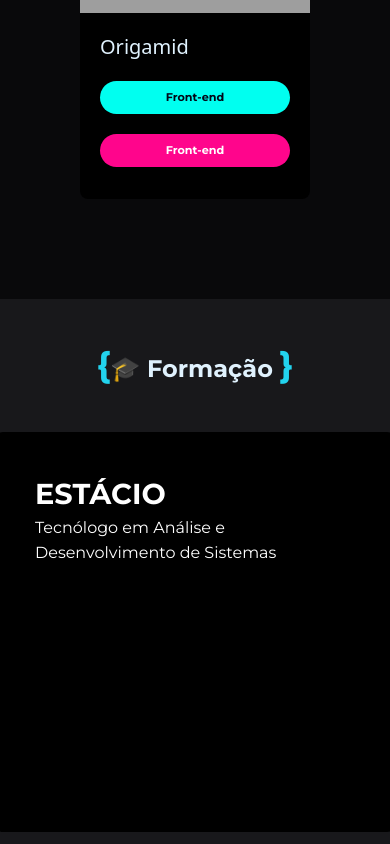
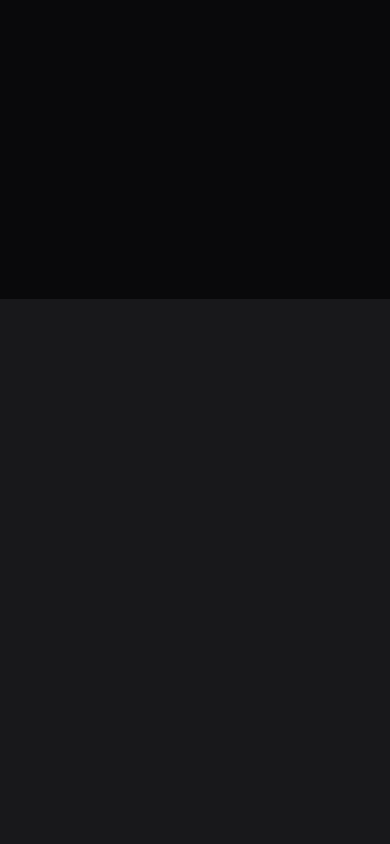
Before and after one commit to pedromakaveli/portfolio, a Vue app: page / in a window 390 px wide. Shown: the part 4000-4844 px from the top of the page. Built offline with nearby package versions, Linux system fonts and the light colour scheme; grey boxes are pictures that could not be loaded.

Commit message:
Add fade animations and set delay

```diff
--- a/src/App.vue
+++ b/src/App.vue
@@ -3,9 +3,9 @@
 
     <navbar></navbar>
 
-    <introduction id="intro"></introduction>
+    <introduction data-aos="fade-right" data-aos-duration="1200" id="intro"></introduction>
 
-    <my-portfolio></my-portfolio>
+    <my-portfolio data-aos="fade-up" data-aos-duration="600"></my-portfolio>
 
     <formacao></formacao>
 
--- a/src/components/formacaoSection.vue
+++ b/src/components/formacaoSection.vue
@@ -1,12 +1,12 @@
 <template>
     <!-- Inicia a div do portfolio -->
-    <div class="mt-20 bg-zinc-900 pt-10 md:pt-20 pb-5 px-20 min-h-screen">
+    <div  class="mt-20 bg-zinc-900 pt-10 md:pt-20 pb-5 px-20 min-h-screen">
         <div class="container mx-auto">
-            <h1 id="formacao" class="text-center cursor-pointer font-bold font-montserrat text-sky-100 text-[1.5rem] md:text-[2rem] hover:text-cyan-400">
+            <h1 data-aos="fade-right" data-aos-duration="600" id="formacao" class="text-center cursor-pointer font-bold font-montserrat text-sky-100 text-[1.5rem] md:text-[2rem] hover:text-cyan-400">
                 <span class="text-cyan-400 text-[2.2rem]">{</span>🎓 Formação <span class="text-cyan-400 text-[2.2rem]">}</span></h1>
 
                 <div class="gap-10 grid mt-10 md:flex justify-center content-center items-center min-h-[70vh]">
-                    <div v-for="(formacao, index) in formacao" :key="index" class="flex flex-col gap-2 h-[400px] w-[400px] px-10 py-10 course bg-black rounded-lg hover:scale-[105%] ease-in-out duration-150">
+                    <div data-aos="flip-left" data-aos-duration="2000" v-for="(formacao, index) in formacao" :key="index" class="flex flex-col gap-2 h-[400px] w-[400px] px-10 py-10 course bg-black rounded-lg hover:scale-[105%] ease-in-out duration-150">
 
                         <div class="flex-grow cursor-pointer">
                             <h1 :class="{
--- a/src/components/introSection.vue
+++ b/src/components/introSection.vue
@@ -1,6 +1,6 @@
 <template>
     <!-- Inicia a div de apresentação -->
-    <div data-aos="fade-right" class="pt-[50px] grid place-content-center place-items-center min-h-[100vh]">
+    <div class="pt-[50px] grid place-content-center place-items-center min-h-[100vh]">
         <h1
             class="text-center font-vancouver font-normal text-[2.50rem] lg:text-[6rem] sm:text-[3.5rem] text-slate-50 uppercase tracking-[.10em] font-bold">
             Pedro Lacerda
```
